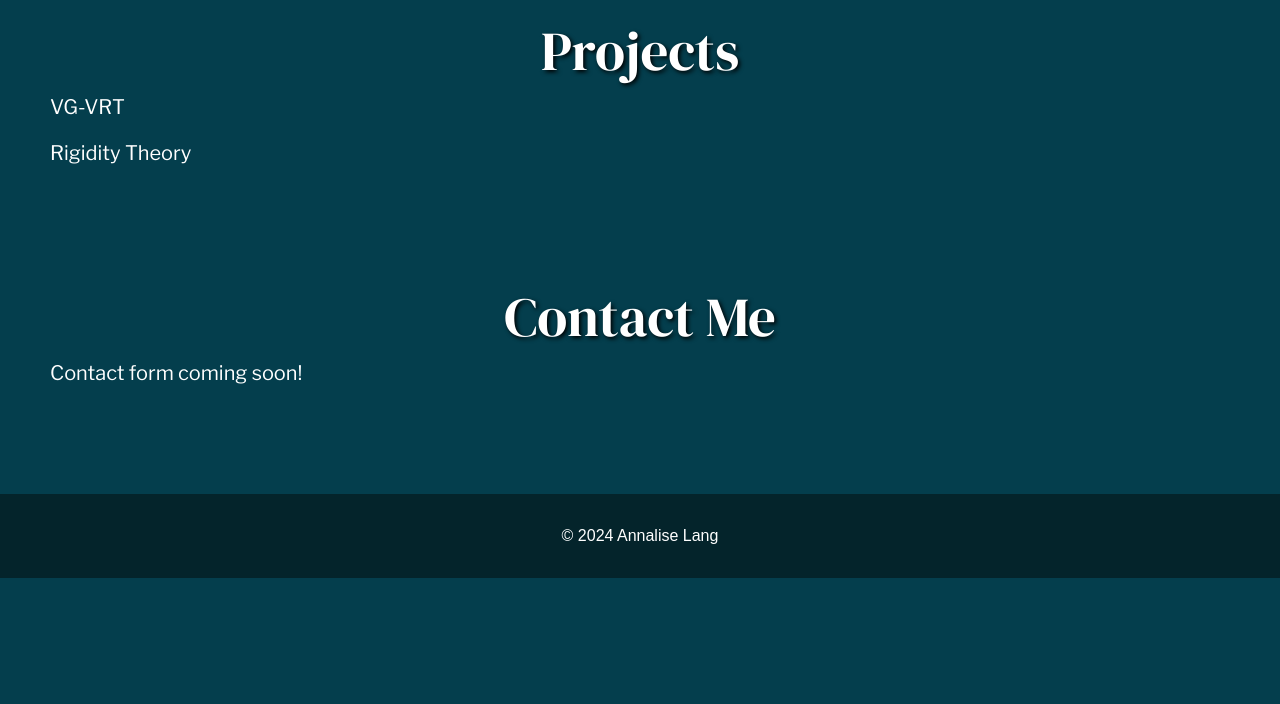
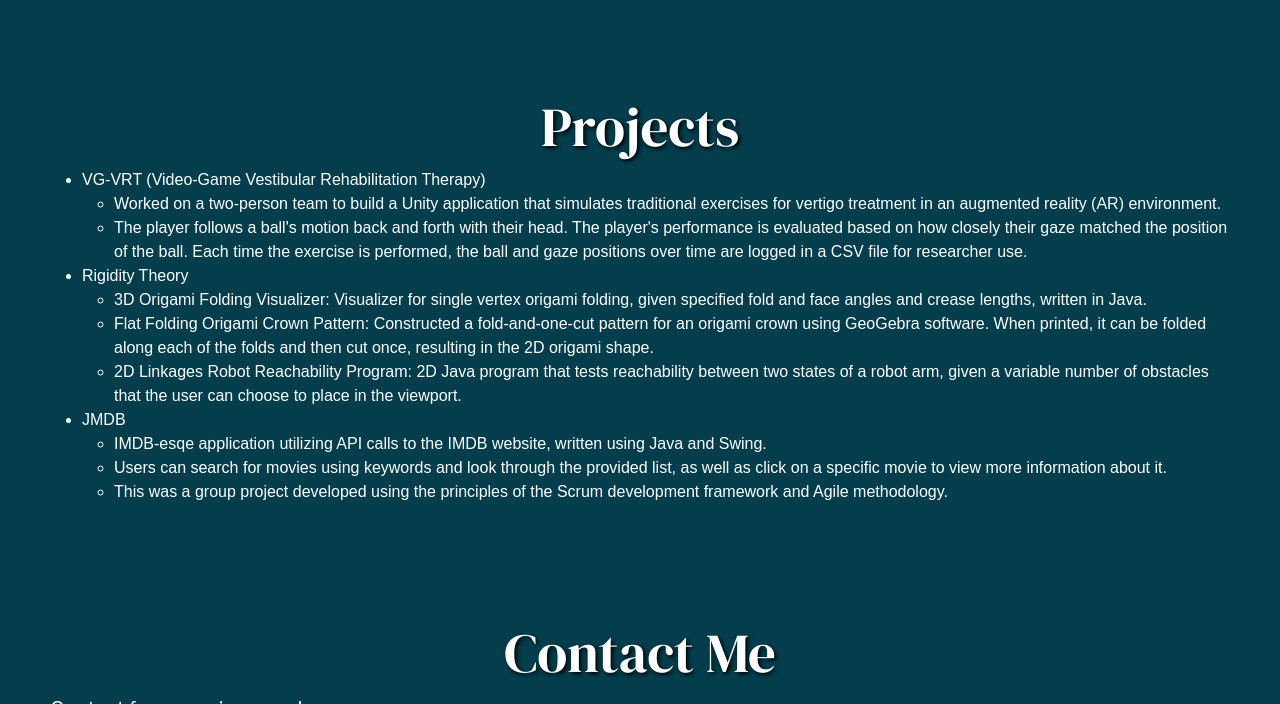
Before and after one commit to GinnySong/AnnaliseLang_Portfolio, a plain HTML site: page index.html in a window 1280 px wide. Shown: the part 1612-2316 px from the top of the page. Before the commit the page ends 2190 px from the top, so only its background shows below. Drawn offline with nearby package versions, Linux system fonts and the light colour scheme.

Commit message:
added project information

```diff
--- a/index.html
+++ b/index.html
@@ -20,6 +20,7 @@
         <button class="navbar-toggler collapsed" type="button" data-bs-toggle="collapse" data-bs-target="#navbarCollapse" aria-controls="navbarCollapse" aria-expanded="false" aria-label="Toggle navigation">
           <span class="navbar-toggler-icon"></span>
         </button>
+
         <div class="navbar-collapse collapse" id="navbarCollapse">
           <ul class="navbar-nav me-auto mb-2 mb-md-0">
             <li class="nav-item"><a class="nav-link" href="#about">About</a></li>
@@ -41,8 +42,10 @@
         <article>
           <p>Hey there! I'm Annalise Lang, and this is my portfolio!</p>
           <p>I am a junior Computer Science major at James Madison University, expected to graduate in May 2025.</p>
+          <p>In my free time, I enjoy reading sci-fi/fantasy novels, solving cryptogram puzzles, and performing with the Marching Royal Dukes Drumline.</p>
         </article>
       </section>
+
       <section id="skills" class="skills">
         <h1>Skills</h1>
         <article class="icons row">
@@ -59,13 +62,32 @@
           <img src="https://cdn.jsdelivr.net/gh/devicons/devicon@latest/icons/prolog/prolog-original-wordmark.svg" />
         </article>
       </section>
+
       <section id="projects" class="projects">
         <h1>Projects</h1>
         <article>
-          <p>VG-VRT</p>
-          <p>Rigidity Theory</p>
+          <ul class="project-titles">
+            <li>VG-VRT (Video-Game Vestibular Rehabilitation Therapy)</li>
+            <ul class="project-descriptions">
+              <li>Worked on a two-person team to build a Unity application that simulates traditional exercises for vertigo treatment in an augmented reality (AR) environment.</li>
+              <li>The player follows a ball's motion back and forth with their head. The player's performance is evaluated based on how closely their gaze matched the position of the ball. Each time the exercise is performed, the ball and gaze positions over time are logged in a CSV file for researcher use.</li>
+            </ul>
+            <li>Rigidity Theory</li>
+            <ul class="project-descriptions">
+              <li>3D Origami Folding Visualizer: Visualizer for single vertex origami folding, given specified fold and face angles and crease lengths, written in Java.</li>
+              <li>Flat Folding Origami Crown Pattern: Constructed a fold-and-one-cut pattern for an origami crown using GeoGebra software. When printed, it can be folded along each of the folds and then cut once, resulting in the 2D origami shape.</li>
+              <li>2D Linkages Robot Reachability Program: 2D Java program that tests reachability between two states of a robot arm, given a variable number of obstacles that the user can choose to place in the viewport.</li>
+            </ul>
+            <li>JMDB</li>
+            <ul class="project-descriptions">
+              <li>IMDB-esqe application utilizing API calls to the IMDB website, written using Java and Swing.</li>
+              <li>Users can search for movies using keywords and look through the provided list, as well as click on a specific movie to view more information about it.</li>
+              <li>This was a group project developed using the principles of the Scrum development framework and Agile methodology.</li>
+            </ul>
+          </ul>
         </article>
       </section>
+
       <section id="contact" class="contact">
         <h1>Contact Me</h1>
         <article>
```
